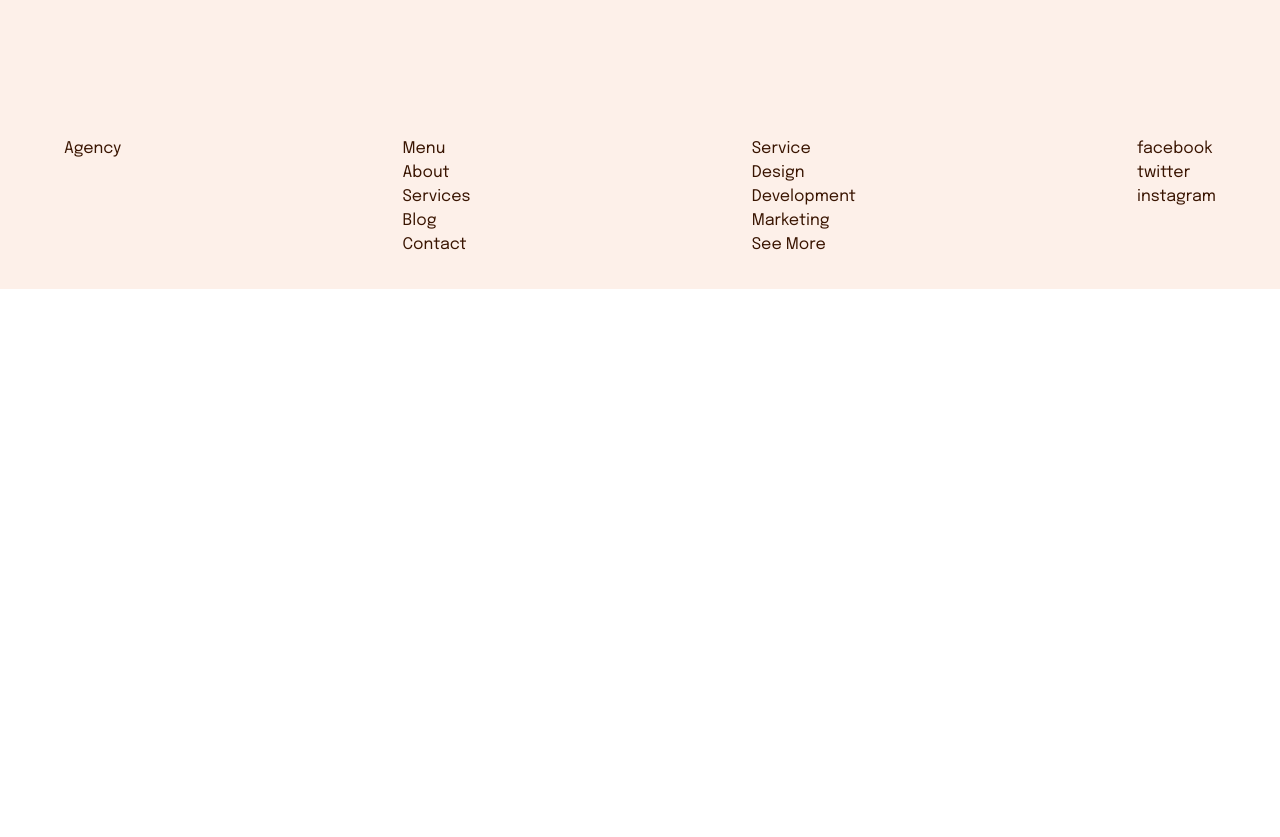
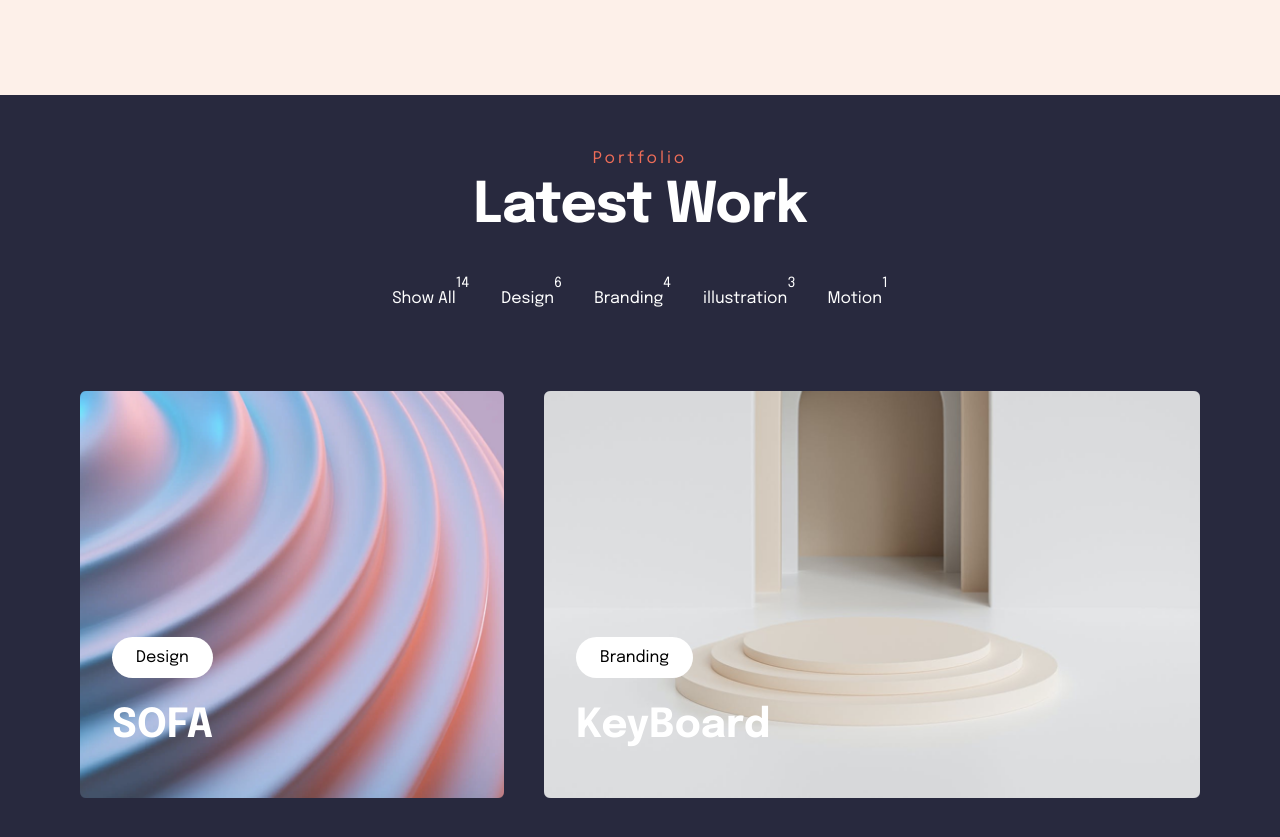
Before and after one commit to kanounfoued/agency-website, a Next.js app: page / in a window 1280 px wide. Shown: the part 5679-6516 px from the top of the page. Before the commit the page ends 5968 px from the top, so only its background shows below. Built offline with nearby package versions, Linux system fonts and the light colour scheme.

Commit message:
feat: implement portfolio section

```diff
--- a/src/pages/index.tsx
+++ b/src/pages/index.tsx
@@ -80,7 +80,7 @@ export default function Page() {
 
           {/* About */}
           <div className="flex gap-24 px-8 content-center mb-40">
-            <div className="">
+            <div>
               <Image
                 className="ml-auto"
                 src="/images/exp-design-agency.png"
@@ -459,9 +459,187 @@ export default function Page() {
               </div>
             </div>
           </div>
+        </Container>
 
-          <div className="h-[10px]"></div>
-        </Container>
+        {/* Portfolio */}
+        <div className="secondary-wrapper">
+          <Container>
+            <div className="grid grid-cols-1 mb-24 py-12 px-8 text-center">
+              <Typography level={LevelProps.h5}>Portfolio</Typography>
+              <Typography level={LevelProps.h2}>Latest Work</Typography>
+
+              <div className="mt-8">
+                <ul className="flex flex-wrap justify-center">
+                  <li className="relative p-4">
+                    Show All
+                    <Typography
+                      level={LevelProps.small_text}
+                      className="relative inline-flex bottom-4"
+                    >
+                      14
+                    </Typography>
+                  </li>
+                  <li className="relative p-4">
+                    Design
+                    <Typography
+                      level={LevelProps.small_text}
+                      className="relative inline-flex bottom-4"
+                    >
+                      6
+                    </Typography>
+                  </li>
+                  <li className="relative p-4">
+                    Branding
+                    <Typography
+                      level={LevelProps.small_text}
+                      className="relative inline-flex  bottom-4"
+                    >
+                      4
+                    </Typography>
+                  </li>
+                  <li className="relative p-4">
+                    illustration
+                    <Typography
+                      level={LevelProps.small_text}
+                      className="relative inline-flex  bottom-4"
+                    >
+                      3
+                    </Typography>
+                  </li>
+                  <li className="relative p-4">
+                    Motion
+                    <Typography
+                      level={LevelProps.small_text}
+                      className="relative inline-flex  bottom-4"
+                    >
+                      1
+                    </Typography>
+                  </li>
+                </ul>
+              </div>
+
+              <div className="grid grid-cols-1 gap-1 mt-12">
+                <div className="grid grid-cols-5 grid-rows-10 gap-2">
+                  <div className="relative col-span-2 p-4">
+                    <Image
+                      src="/images/sofa.png"
+                      alt="Sofa"
+                      width={400}
+                      height={400}
+                      style={{
+                        objectFit: "fill",
+                        width: "100%",
+                        height: "100%",
+                      }}
+                    />
+                    <div className="text-left absolute left-12 bottom-16">
+                      <span
+                        style={{ color: "black" }}
+                        className="py-3 px-6 bg-[white] rounded-[24px]"
+                      >
+                        Design
+                      </span>
+                      <Typography
+                        className="!font-bold mt-8"
+                        level={LevelProps.h3}
+                      >
+                        SOFA
+                      </Typography>
+                    </div>
+                  </div>
+                  <div className="relative  col-span-3 p-4">
+                    <Image
+                      src="/images/keyboard.png"
+                      alt="keyboard"
+                      width={400}
+                      height={400}
+                      style={{
+                        objectFit: "fill",
+                        width: "100%",
+                        height: "100%",
+                      }}
+                    />
+                    <div className="text-left absolute left-12 bottom-16">
+                      <span
+                        style={{ color: "black" }}
+                        className="py-3 px-6 bg-[white] rounded-[24px]"
+                      >
+                        Branding
+                      </span>
+                      <Typography
+                        className="!font-bold mt-8"
+                        level={LevelProps.h3}
+                      >
+                        KeyBoard
+                      </Typography>
+                    </div>
+                  </div>
+                </div>
+                <div className="grid grid-cols-5 gap-2">
+                  <div className="relative  col-span-3 p-4">
+                    <Image
+                      src="/images/work-media.png"
+                      alt="work-media"
+                      width={400}
+                      height={400}
+                      style={{
+                        objectFit: "fill",
+                        width: "100%",
+                        height: "100%",
+                      }}
+                    />
+                    <div className="text-left absolute left-12 bottom-16">
+                      <span
+                        style={{ color: "black" }}
+                        className="py-3 px-6 bg-[white] rounded-[24px]"
+                      >
+                        Illustration
+                      </span>
+                      <Typography
+                        className="!font-bold mt-8"
+                        level={LevelProps.h3}
+                      >
+                        Work Media
+                      </Typography>
+                    </div>
+                  </div>
+                  <div className="relative  col-span-2 p-4">
+                    <Image
+                      src="/images/dddone.png"
+                      alt="dddone"
+                      width={400}
+                      height={400}
+                      style={{
+                        objectFit: "fill",
+                        width: "100%",
+                        height: "100%",
+                      }}
+                    />
+                    <div className="text-left absolute left-12 bottom-16">
+                      <span
+                        style={{ color: "black" }}
+                        className="py-3 px-6 bg-[white] rounded-[24px]"
+                      >
+                        Motion
+                      </span>
+                      <Typography
+                        className="!font-bold mt-8"
+                        level={LevelProps.h3}
+                      >
+                        DDDone
+                      </Typography>
+                    </div>
+                  </div>
+                </div>
+              </div>
+
+              <div className="mt-12">
+                <Button type="secondary" label="Explore More" />
+              </div>
+            </div>
+          </Container>
+        </div>
+        <div className="h-[10px]"></div>
       </section>
     </div>
   );
```
